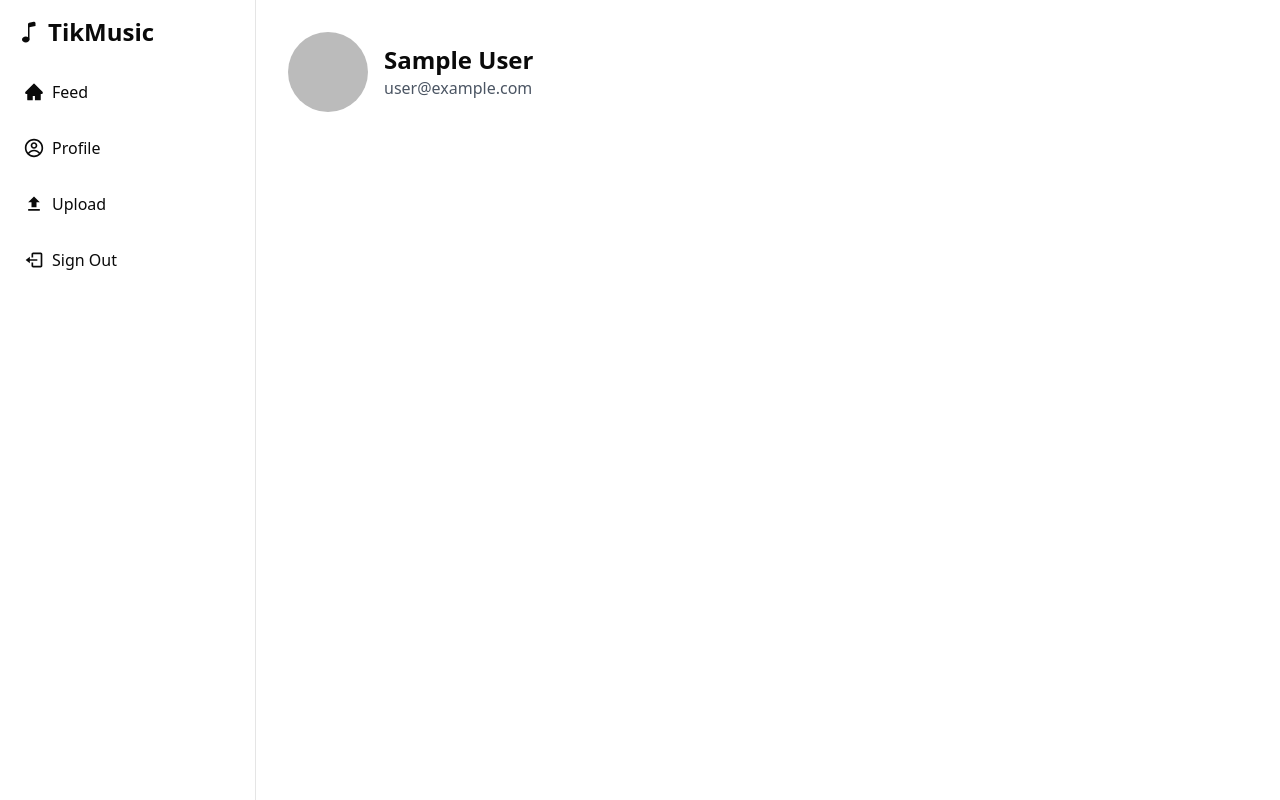
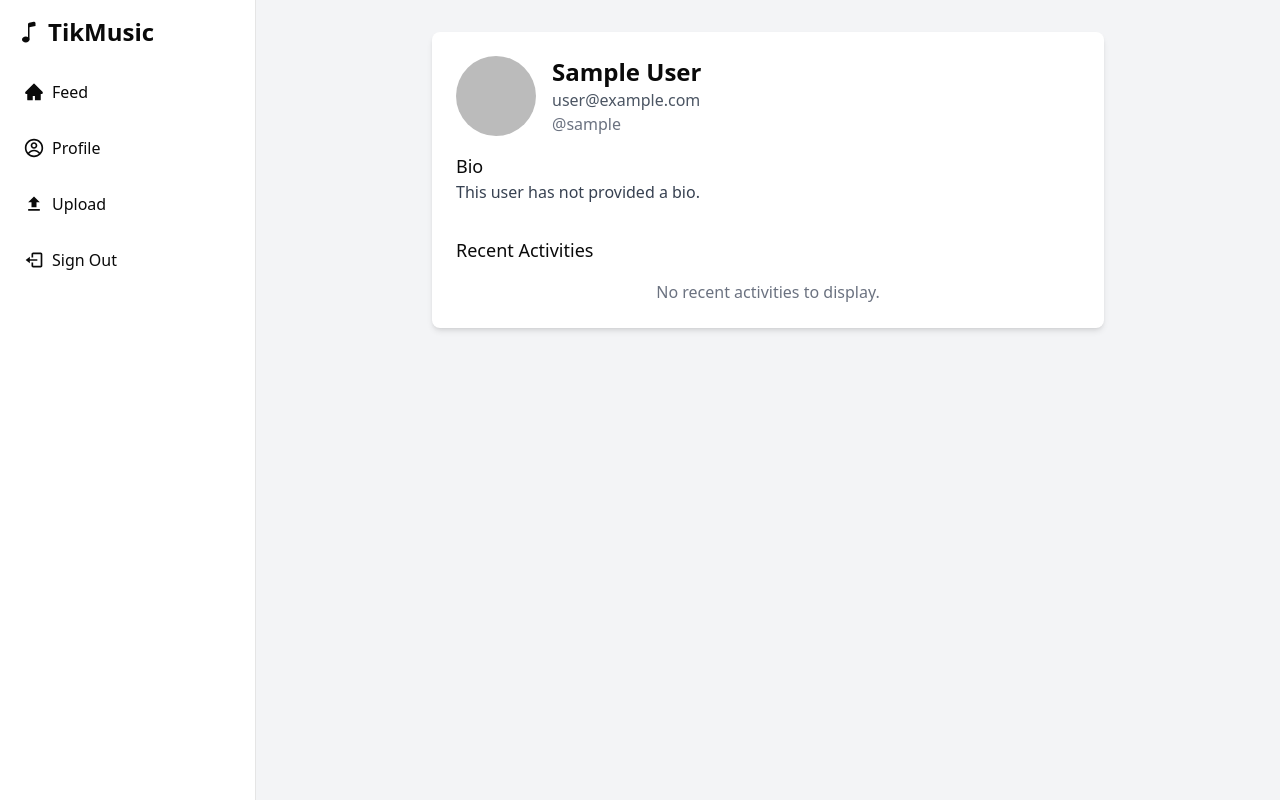
Before and after one commit to Princeu3/TikMusic, a Next.js app in the folder tikmusic/: page /profile in a window 1280 px wide. Built offline with nearby package versions, Linux system fonts and the light colour scheme; no server answers; sample sign-in values are in the browser's storage.

Commit message:
updated userprofile page

```diff
--- a/tikmusic/app/profile/page.tsx
+++ b/tikmusic/app/profile/page.tsx
@@ -19,8 +19,8 @@ export default async function ProfilePage() {
   // Render the profile page layout with user information
   return (
     <AppLayout>
-      <div className="p-8">
-        <div className="max-w-2xl">
+      <div className="p-8 bg-gray-100 min-h-screen">
+        <div className="max-w-2xl mx-auto bg-white p-6 rounded-lg shadow-md">
           <div className="flex items-center space-x-4">
             {/* User profile image */}
             <img
@@ -35,12 +35,26 @@ export default async function ProfilePage() {
               </h2>
               {/* User email address */}
               <p className="text-gray-600">{user.emailAddresses[0].emailAddress}</p>
+              {/* User username */}
+              <p className="text-gray-500">@{user.username}</p>
             </div>
           </div>
 
+          {/* User bio */}
+          <div className="mt-4">
+            <h3 className="text-lg font-medium">Bio</h3>
+            <p className="text-gray-700">{user.bio || "This user has not provided a bio."}</p>
+          </div>
+
           {/* Placeholder for future video grid */}
-          <div className="mt-8 grid grid-cols-4 gap-4">
-            {/* Video grid placeholder */}
+          <div className="mt-8">
+            <h3 className="text-lg font-medium">Recent Activities</h3>
+            <div className="mt-4 grid grid-cols-4 gap-4">
+              {/* Video grid placeholder */}
+              <div className="col-span-4 text-center text-gray-500">
+                No recent activities to display.
+              </div>
+            </div>
           </div>
         </div>
       </div>
```
